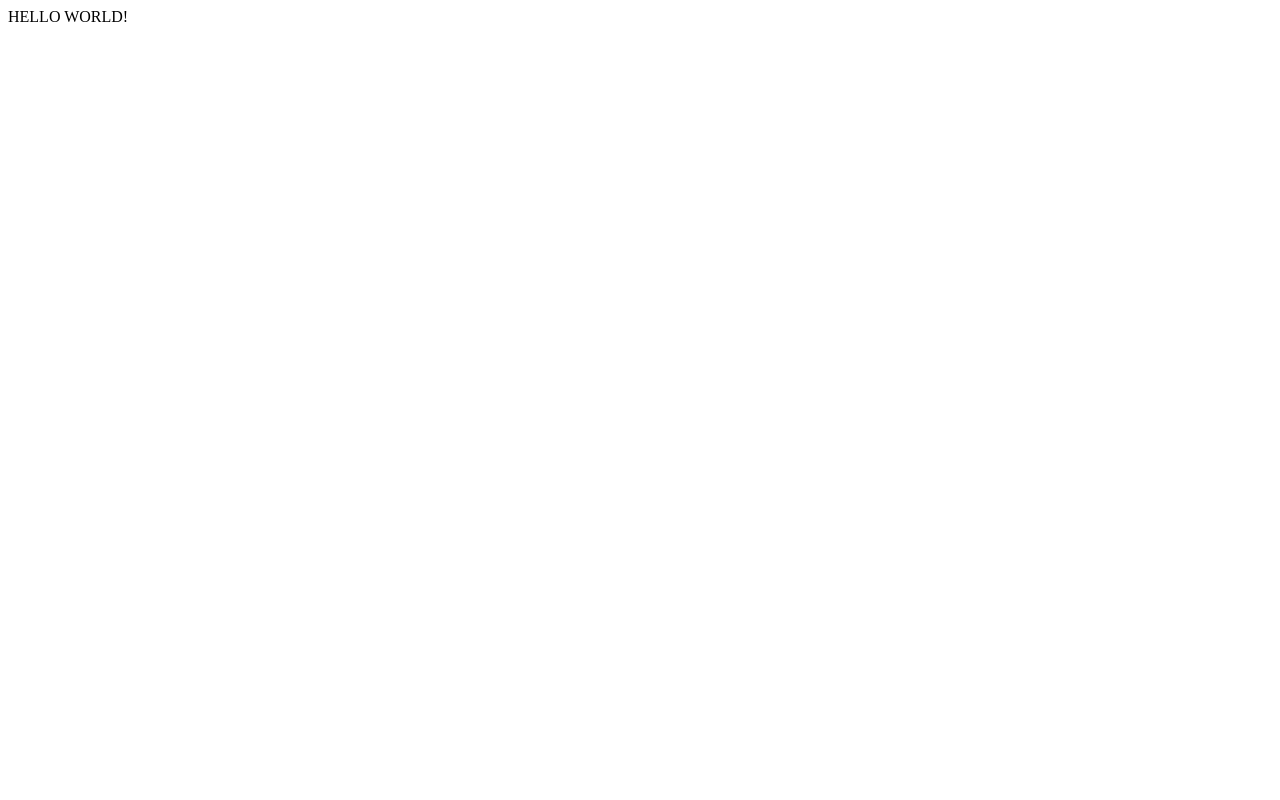
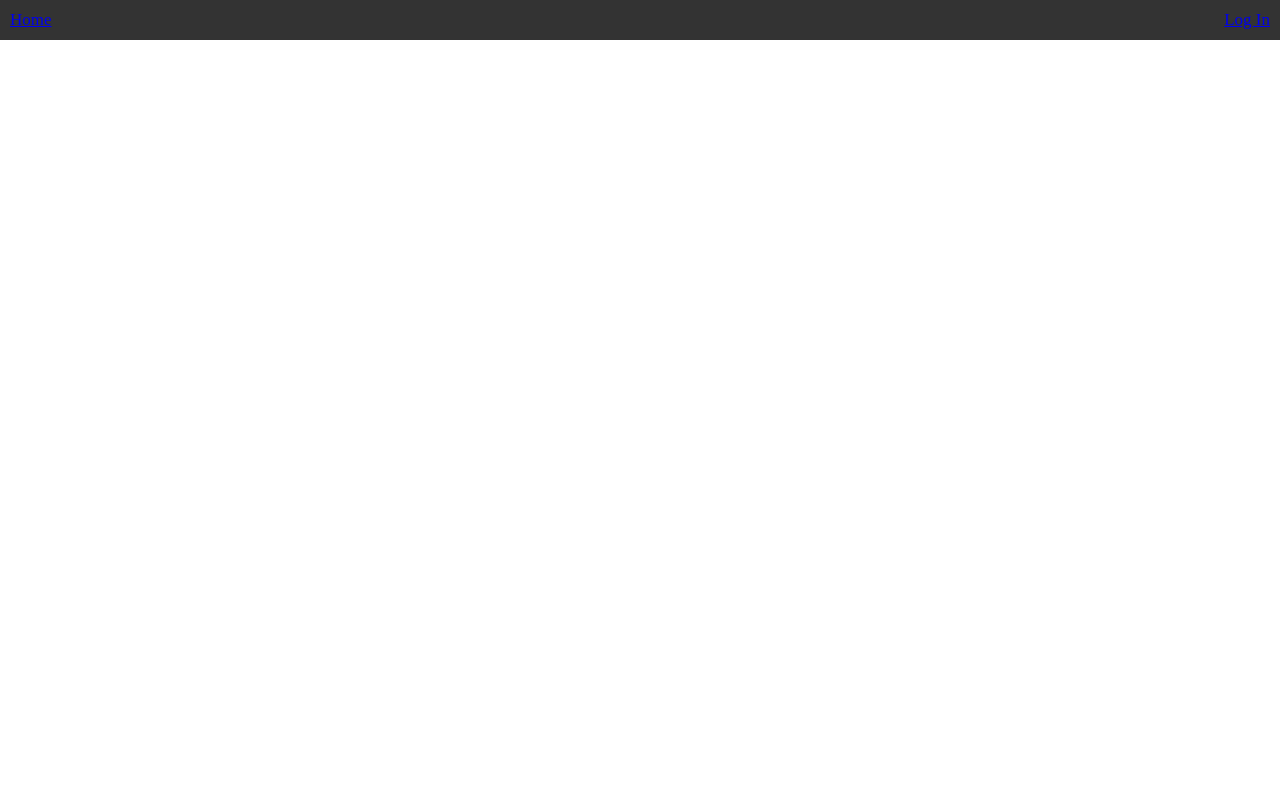
Before and after one commit to minnypatel/Team-A, a PHP site: page / in a window 1280 px wide. Before the commit the page is almost empty. Run offline with PHP 8.4, Linux system fonts and the light colour scheme.

Commit message:
addition of basic nav bar

```diff
--- /dev/null
+++ b/CSS/styles.css
@@ -0,0 +1,64 @@
+/*
+To change this license header, choose License Headers in Project Properties.
+To change this template file, choose Tools | Templates
+and open the template in the editor.
+*/
+/*
+    Created on : Apr 1, 2017, 12:14:34 PM
+    Author     : kirstyjames
+*/
+
+
+body {
+    margin: 0px;
+}
+
+/* Adds background colour to the navigation bar */
+.topnav {
+    background-color: #333;
+    overflow: hidden;
+    position: fixed;
+    padding: 0;
+    margin: 0;
+    width: 100%;
+}
+
+/*Makes sure the list has no padding/margin*/
+
+.topnav ul {
+    padding: 0;
+    margin: 0;
+}
+
+
+/* Style the links inside the navigation bar */
+.topnav li {
+    display: block;
+    color: #f2f2f2;
+    text-align: center;
+    padding: 10px;
+    text-decoration: none;
+    font-size: 17px;
+}
+
+.topnav .align-left {
+    float: left;
+}
+
+.topnav .align-right {
+    float: right;
+}
+
+
+
+/* Change the color of links on hover */
+.topnav a:hover {
+    background-color: #d6acad;
+    color: black;
+}
+
+/* Add a color to the active/current link */
+.topnav a.active {
+    background-color: #4CAF50;
+    color: white;
+}
--- /dev/null
+++ b/Views/navbar.phtml
@@ -0,0 +1,12 @@
+<?php
+
+namespace View\Navbar;
+
+?>
+
+<div class="topnav">
+    <ul>
+        <li class="align-left"><a href="index.php">Home</a></li>
+        <li class="align-right"><a href="LogIn">Log In</a></li>
+    </ul>
+</div>
--- a/index.php
+++ b/index.php
@@ -1,3 +1,11 @@
-<?php
-
-echo "HELLO WORLD!";
+<html>
+    <head>
+        <title>Homepage</title>
+        <meta charset="UTF-8">
+        <meta name="viewport" content="width=device-width, initial-scale=1.0">
+        <link rel="stylesheet" href="CSS/styles.css">
+    </head>
+    <body>
+        <?php include "Views/navbar.phtml"; ?>
+    </body>
+</html>
```
